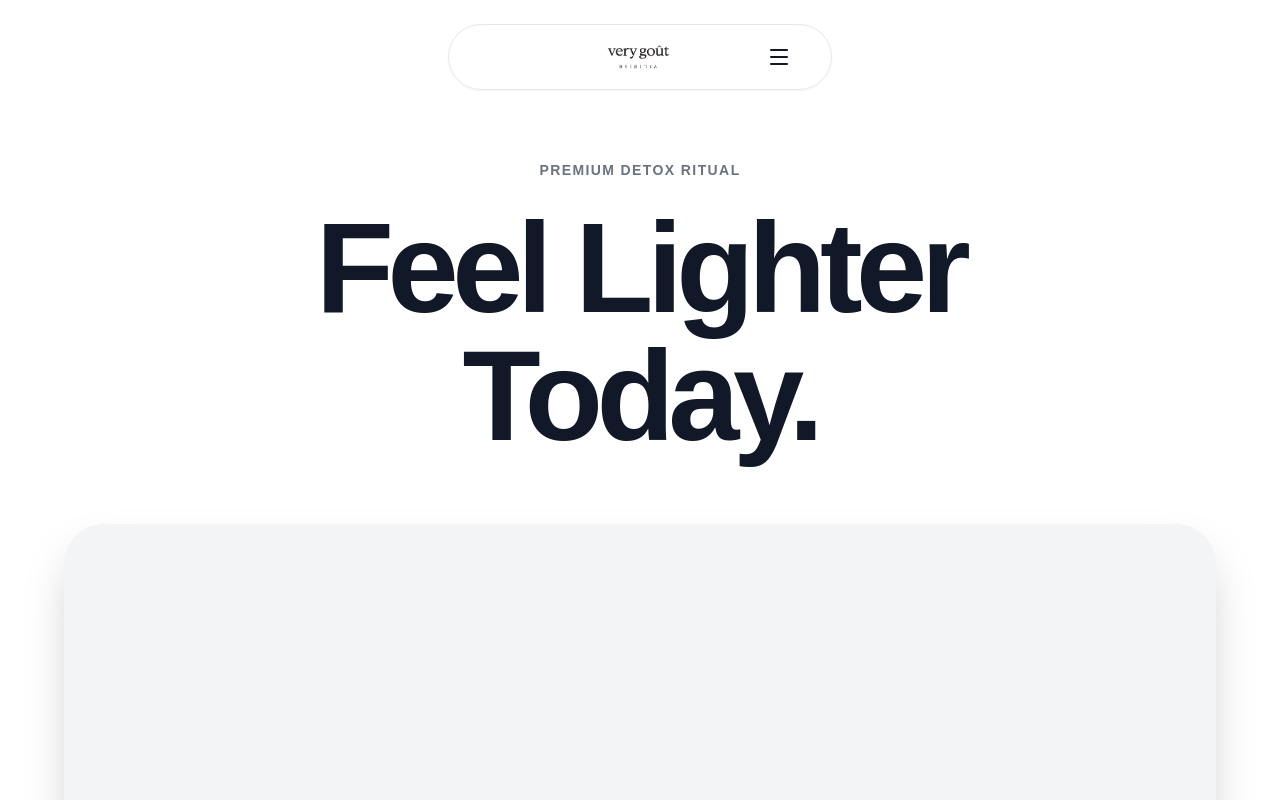
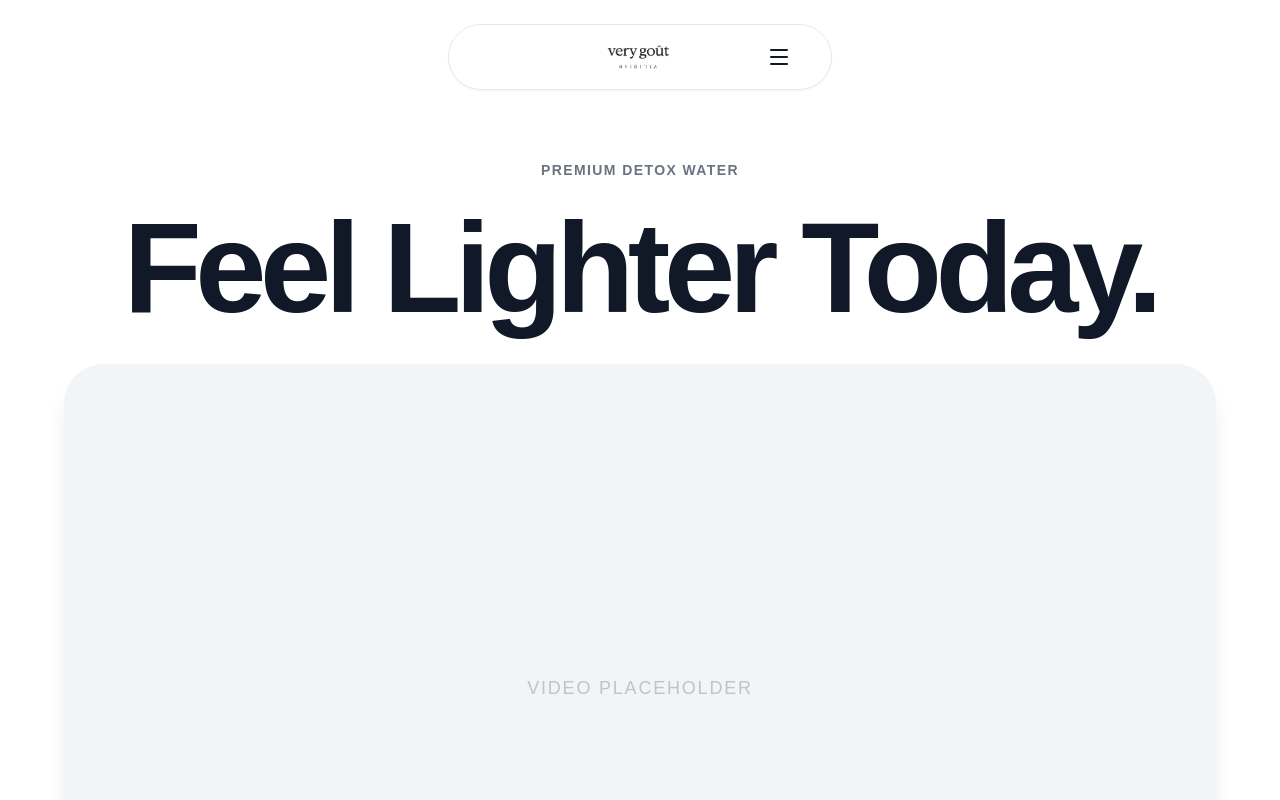
Before and after one commit to nam9295-cmyk/customtea_2026, a React (Vite) app in the folder web/: page / in a window 1280 px wide. Shown: the top 800 px of the page. Built offline with nearby package versions, Linux system fonts and the light colour scheme; a web font is replaced by a local one.

Commit message:
fix hero section

```diff
--- a/web/src/components/Hero.tsx
+++ b/web/src/components/Hero.tsx
@@ -1,4 +1,4 @@
-import { motion } from 'framer-motion';
+import { motion, useScroll, useTransform } from 'framer-motion';
 
 export interface HeroProps {
     onStartSurvey: () => void;
@@ -6,43 +6,55 @@ export interface HeroProps {
 }
 
 export function Hero({ onStartSurvey, onOpenBrandStory }: HeroProps) {
+    const { scrollY } = useScroll();
+
+    // Text enters the box: slides down INTO the box, shrinks, fades out near end of box
+    const textY = useTransform(scrollY, [0, 400], [0, 260]);
+    const textScale = useTransform(scrollY, [0, 400], [1, 0.6]);
+    const textOpacity = useTransform(scrollY, [550, 750], [1, 0]);
+
     return (
-        <section className="relative w-full bg-white flex flex-col items-center pt-40 pb-16 overflow-hidden z-10">
-            {/* Typography Section */}
+        <section className="relative w-full bg-white flex flex-col items-center pt-40 pb-16">
+
+            {/* Typography (In FRONT of the box — z-20) */}
             <motion.div
-                initial={{ opacity: 0, y: 30 }}
-                animate={{ opacity: 1, y: 0 }}
-                transition={{ duration: 1.0, ease: [0.22, 1, 0.36, 1] }}
-                className="flex flex-col items-center text-center px-6 mb-16 z-20"
+                style={{ y: textY, scale: textScale, opacity: textOpacity }}
+                className="relative z-20 flex flex-col items-center text-center px-6 mb-8"
             >
-                <span className="text-sm font-semibold text-gray-500 mb-6 tracking-widest uppercase">
-                    Premium Detox Ritual
-                </span>
-                <h1 className="font-sans font-bold text-gray-900 tracking-tighter leading-none text-7xl md:text-9xl whitespace-pre-line">
-                    {"Feel Lighter\nToday."}
-                </h1>
+                <motion.div
+                    initial={{ opacity: 0, y: 20 }}
+                    animate={{ opacity: 1, y: 0 }}
+                    transition={{ duration: 0.9, ease: [0.22, 1, 0.36, 1] }}
+                    className="flex flex-col items-center"
+                >
+                    <span className="text-sm font-semibold text-gray-500 mb-6 tracking-widest uppercase">
+                        Premium Detox Water
+                    </span>
+                    <h1 className="font-sans font-bold text-gray-900 tracking-tighter leading-none text-4xl sm:text-6xl md:text-8xl lg:text-9xl whitespace-nowrap">
+                        Feel Lighter Today.
+                    </h1>
+                </motion.div>
             </motion.div>
 
-            {/* Media Container */}
+            {/* Media Container (BEHIND the text — z-10) */}
             <motion.div
-                initial={{ opacity: 0, scale: 0.95 }}
+                initial={{ opacity: 0, scale: 0.97 }}
                 animate={{ opacity: 1, scale: 1 }}
-                transition={{ delay: 0.3, duration: 1.2, ease: [0.22, 1, 0.36, 1] }}
-                className="w-[95%] max-w-6xl mx-auto aspect-video bg-gray-100 rounded-[2.5rem] relative overflow-hidden shadow-2xl flex items-center justify-center group"
+                transition={{ delay: 0.4, duration: 1.2, ease: [0.22, 1, 0.36, 1] }}
+                className="relative z-10 w-[95%] max-w-6xl mx-auto aspect-video bg-gray-100 rounded-[2.5rem] overflow-hidden shadow-xl flex items-center justify-center group"
             >
                 <span className="text-gray-400/60 font-medium text-lg tracking-widest select-none uppercase">
                     Video Placeholder
                 </span>
 
-                {/* Floating CTA Button */}
-                <div className="absolute bottom-10 left-1/2 transform -translate-x-1/2 flex flex-col sm:flex-row gap-4 z-30 w-full max-w-md justify-center px-4">
+                {/* Floating CTA Buttons */}
+                <div className="absolute bottom-10 left-1/2 -translate-x-1/2 flex flex-col sm:flex-row gap-4 z-30 w-full max-w-md justify-center px-4">
                     <button
                         onClick={onStartSurvey}
                         className="bg-[#edc5c4] text-gray-900 px-10 py-4 md:py-5 rounded-full font-bold shadow-xl hover:scale-105 transition-transform duration-300 w-full sm:w-auto text-sm md:text-base"
                     >
                         나만의 블렌드 찾기
                     </button>
-                    {/* Secondary Brand Story Button */}
                     <button
                         onClick={onOpenBrandStory}
                         className="bg-white/90 backdrop-blur-md text-gray-900 px-10 py-4 md:py-5 rounded-full font-bold shadow-xl hover:scale-105 transition-transform duration-300 w-full sm:w-auto text-sm md:text-base border border-gray-200"
```
